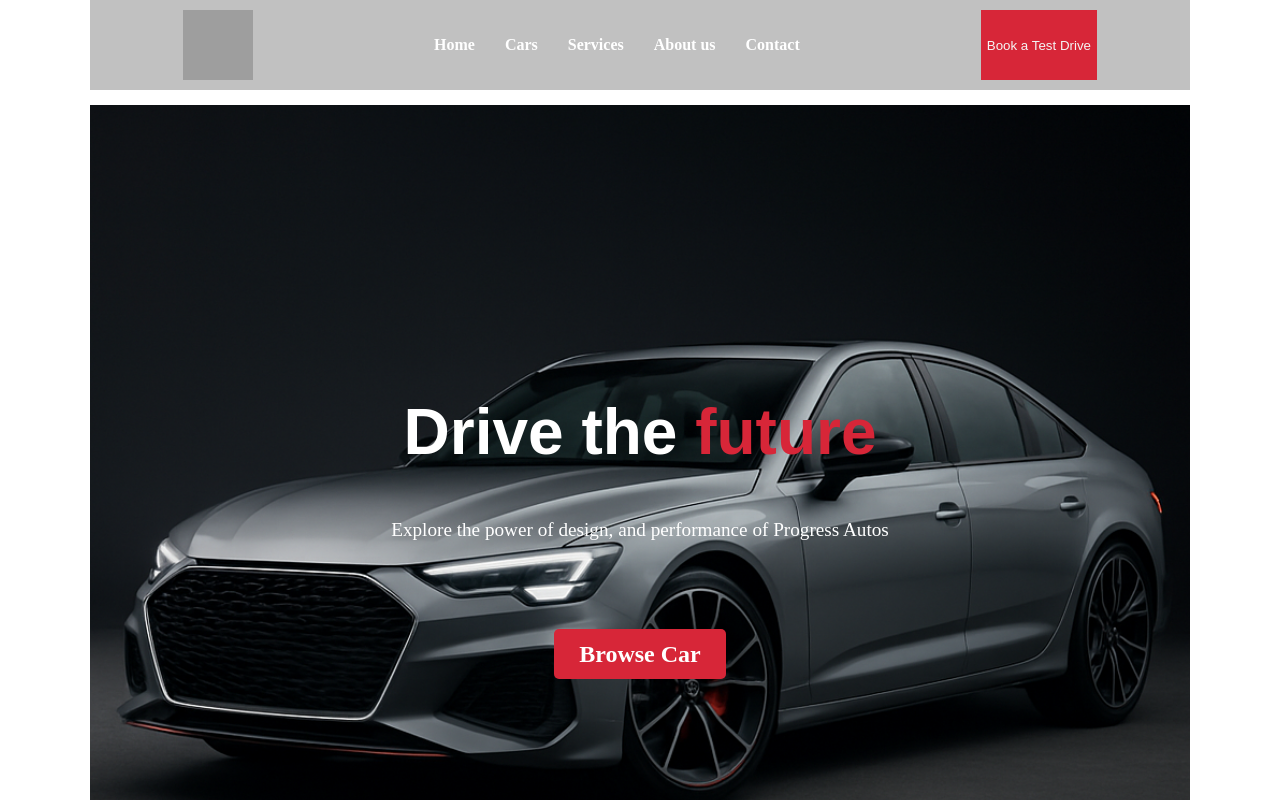
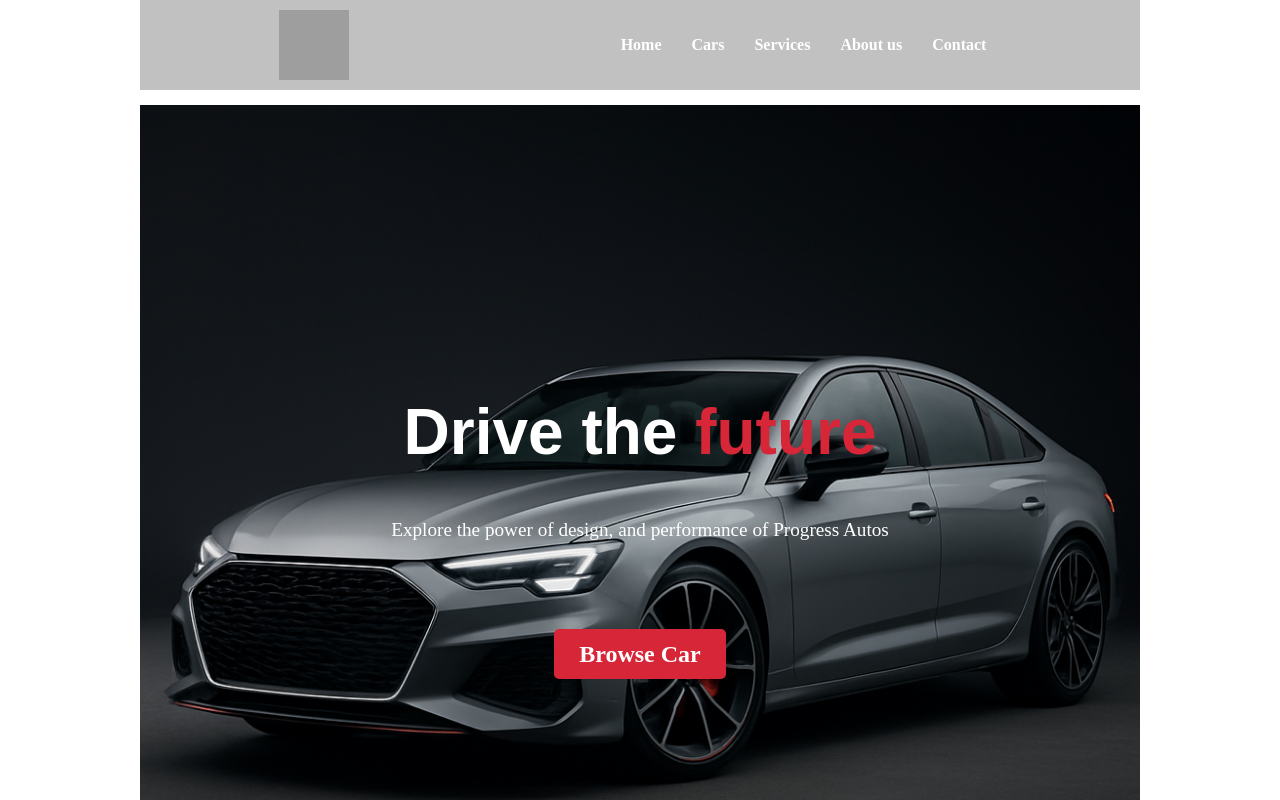
Before and after one commit to Mum-24434/ssesAutos, a plain HTML site: page index.html in a window 1280 px wide. Shown: the top 800 px of the page. Drawn offline with nearby package versions, Linux system fonts and the light colour scheme; grey boxes are pictures that could not be loaded.

Commit message:
Update content

```diff
--- a/index.html
+++ b/index.html
@@ -21,7 +21,6 @@
                 <a href="#contact-section">Contact</a>
 
             </nav>
-            <button type="submit">Book a Test Drive</button>
         </header>
         <section class="main-section" data-aos="fade-down" data-aos-delay="300">
         <div id="main">
--- a/proj.css
+++ b/proj.css
@@ -6,7 +6,7 @@ body{
     opacity: 0;
     animation: body-animate 1.2s ease forwards;
     width: 100%;
-    max-width: 1100px;
+    max-width: 1000px;
     margin: auto;
 
 }
@@ -39,20 +39,6 @@ nav a{
 }
 nav a:hover{
     color: #d72638;
-}
-header button{
-    color: #f4f4f4;
-    background-color: #d72638;
-    border: none;
-    transition: 0.3s ease-in-out;
-
-
-}
-header button:hover{
-    background-color: #a91f2b;
-    box-shadow:0 0 15px #a91f2b, 0 0 30px #a91f2b;
-    transform: scale(1.01);
-
 }
 .main-section{
     margin-top: 15px;
```
